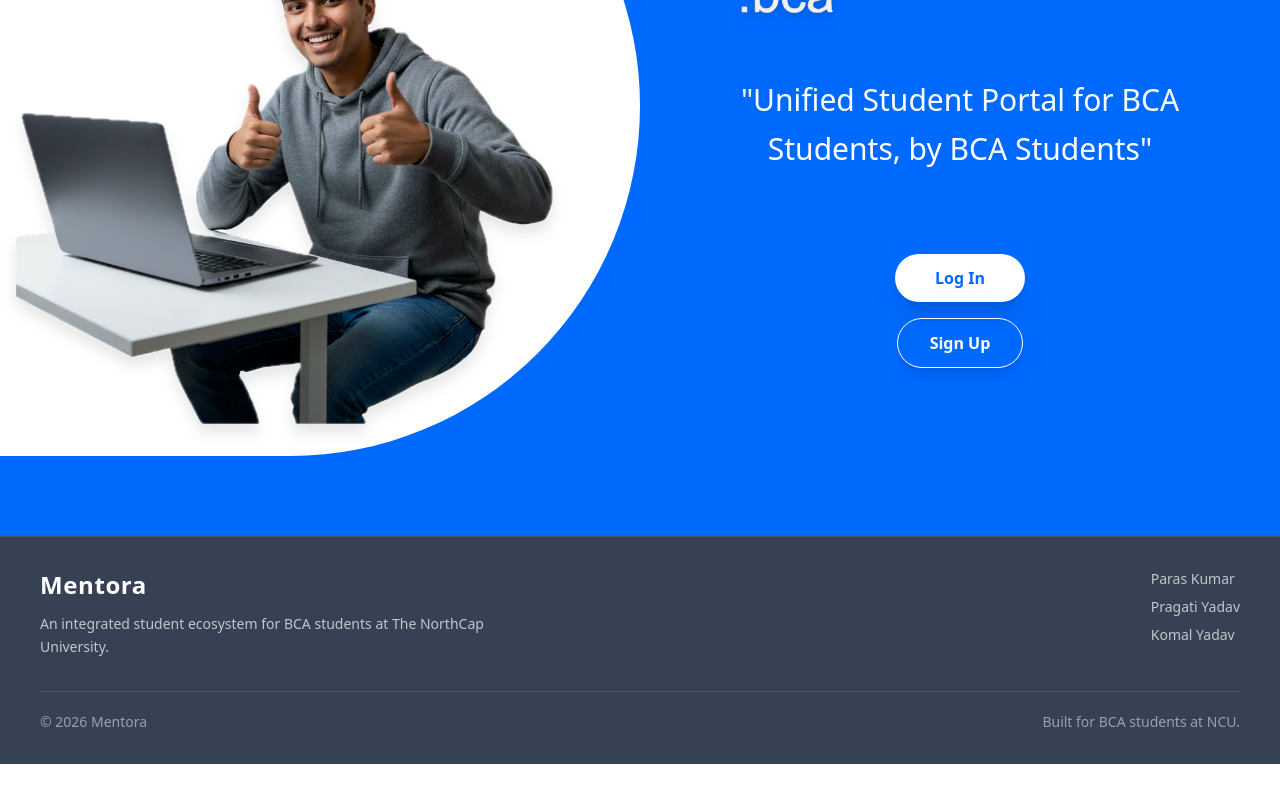
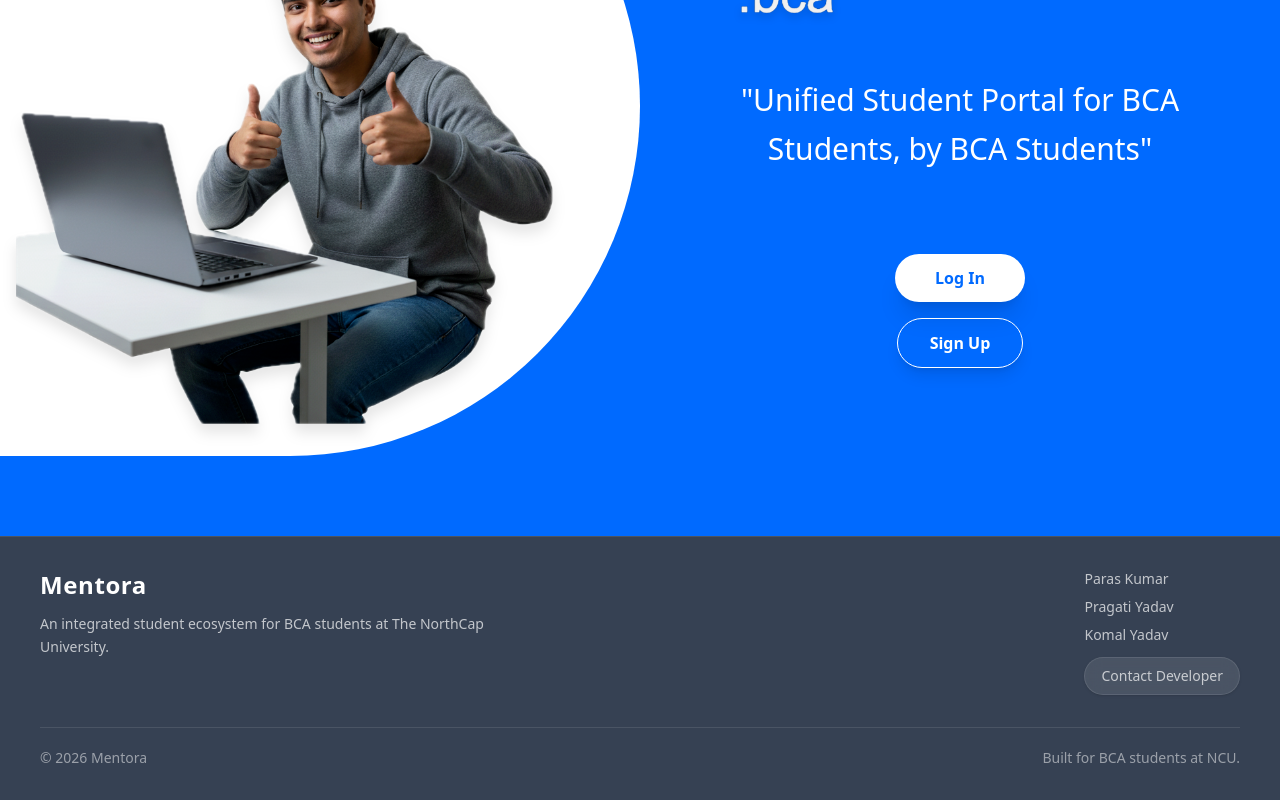
Before and after one commit to Paras-Kumar-337/mentora-bca, a React (Vite) app in the folder client/mentora/: page / in a window 1280 px wide. Shown: the part 268-1068 px from the top of the page. Before the commit the page ends 1032 px from the top, so only its background shows below. Built offline with nearby package versions, Linux system fonts and the light colour scheme.

Commit message:
Patch v3.6 - Added a contact developer button in footer

```diff
--- a/client/mentora/src/components/Footer.jsx
+++ b/client/mentora/src/components/Footer.jsx
@@ -17,10 +17,21 @@ export default function Footer() {
           </div>
 
 
-          <div className="flex flex-col gap-2 text-sm text-white/70">
-            <p>Paras Kumar</p>
-            <p>Pragati Yadav</p>
-            <p>Komal Yadav</p>
+          <div className="flex flex-col gap-3 text-sm text-white/70">
+
+            <div className="flex flex-col gap-2">
+              <p>Paras Kumar</p>
+              <p>Pragati Yadav</p>
+              <p>Komal Yadav</p>
+            </div>
+
+            <a
+              href="mailto:anejaparas337@gmail.com"
+              className="inline-flex items-center gap-2 w-fit px-4 py-2 rounded-full bg-white/10 hover:bg-white hover:text-primary transition-all duration-200 border border-white/10 shadow-sm backdrop-blur-sm"
+            >
+              Contact Developer
+            </a>
+
           </div>
 
         </div>
```
